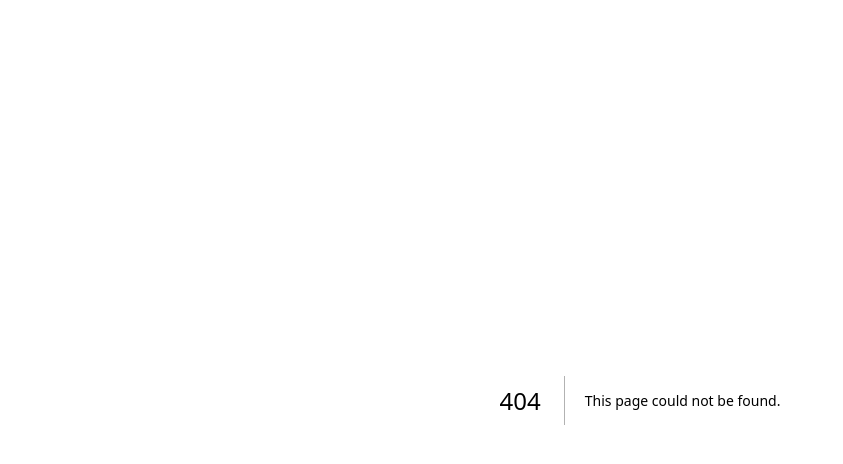
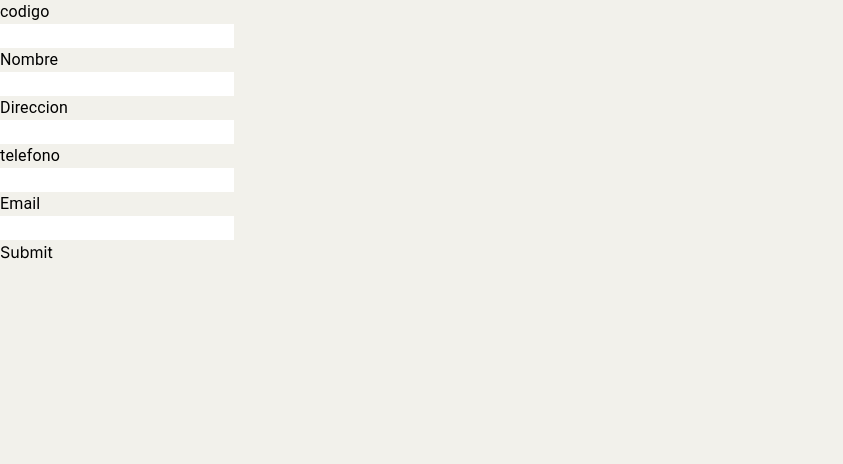
Before and after one commit to PatoJulia/StockControl-App, a Next.js app in the folder frontend/: page /client/1 in a window 1280 px wide. Before the commit this address had no page. Shown: the top 464 px of the page, without its empty margins (0-843 px from the left). Built offline with nearby package versions, Linux system fonts and the light colour scheme; no server answers.

Commit message:
clientInterface

```diff
--- /dev/null
+++ b/frontend/src/app/client/[id]/page.tsx
@@ -0,0 +1,102 @@
+import Currency from "@/interfaces/Currency";
+import Product from "@/interfaces/Product";
+import Box from "@mui/material/Box";
+import Grid from "@mui/material/Grid";
+import Typography from "@mui/material/Typography";
+import { Client } from 'src/client/schema/client.schema';
+
+
+import { useEffect, useRef, useState } from "react";
+import { useForm, SubmitHandler } from "react-hook-form";
+
+interface FormValues{
+  _id: string;
+  name: string;
+  addres: string;
+  phone: number;
+  e_mail: string;
+}
+
+export default function ClientDetail({ params }: { params: {id: string}}){
+    const ref = useRef();
+    const [Client, setClient] = useState<Client>();
+    const { register, handleSubmit } = useForm<FormValues>();
+    const [isEditMode, setIsEditMode] = useState<boolean>(false);
+
+    const onSubmit: SubmitHandler<FormValues> = (data) => handleSendRequest(data);
+
+    const handleSendRequest = async (data: FormValues) => {
+      try {
+        const response = await fetch(
+          `http://localHost:4300/client/`,
+          {
+            method: "PUT",
+            headers: { "Content-Type": "application/json" },
+            body: JSON.stringify(data),
+          }
+        );
+      }catch (error){
+        console.error("Error fetching Client:", error);
+      }
+    };
+
+    useEffect(() => {
+      const fetchData = async () => {
+        try {
+          const response = await fetch(
+            `http://localhost:4300/client/${params.id}`,
+            {
+              method: "GET",
+              headers: { "Content-Type": "application/json" },
+            }
+          );
+          if(!response.ok){
+            throw new Error("Network response was not ok.");
+          }
+          const data: Product = await response.json();
+          setClient(data);
+        }catch (error){
+        console.log("Error fetching Client:", error);
+        }
+      };
+
+      if(params.id){
+        fetchData();
+      }
+    }, [params.id]);
+
+    const toggleEditMode = () => {
+      setIsEditMode(!isEditMode);
+    };
+    return(
+        <>
+      <Box>
+        <form onSubmit={handleSubmit(onSubmit)}>
+          <Grid container>
+            <Grid item xs={12}>
+              <Typography>{`codigo`}</Typography>
+              <input type="text" {...register("_id")} />
+            </Grid>
+            <Grid item xs={12}>
+              <Typography>{"Nombre"}</Typography>
+              <input type="text" {...register("name")} />
+            </Grid>
+            <Grid item xs={12}>
+              <Typography>{"Direccion"}</Typography>
+              <input type="text" {...register("addres")} />
+            </Grid>
+            <Grid item xs={12}>
+              <Typography>{"telefono"}</Typography>
+              <input type="number" {...register("phone")} />
+            </Grid>
+            <Typography>{"Email"}</Typography>
+            <Grid item xs={12}>
+              <input type="text" {...register("e_mail")} />
+            </Grid>
+          <input type="submit" />
+        </Grid>
+        </form>
+      </Box>
+        </>
+    );
+}
```
Also changed, not shown: frontend/src/interfaces/Client.ts (added, +8 -0 lines).
